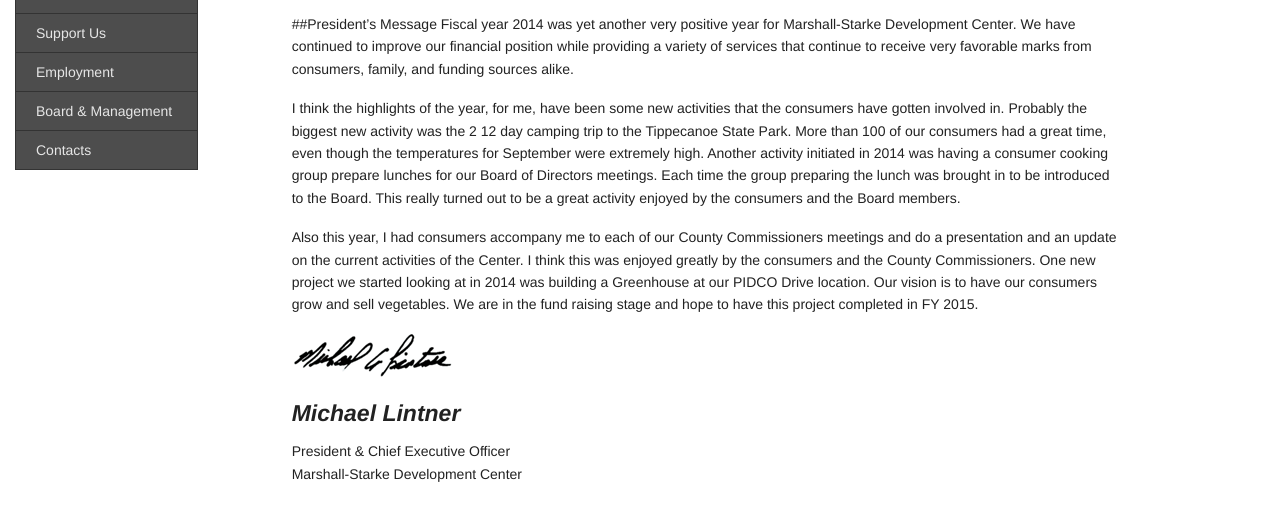
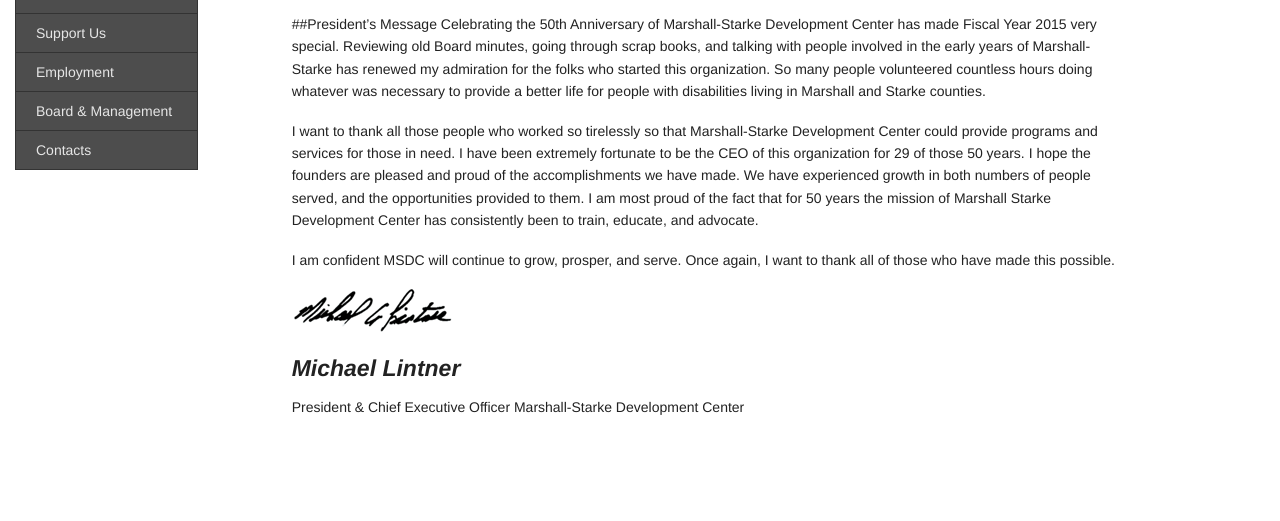
Before and after one commit to leviwilson/marshall-starke.org, a Jekyll site: the page built from report/message.md, in a window 1280 px wide, cut to the strip 231-1027 px from the top of the page. Shown: the top 521 px of the strip. Built offline with Jekyll 4.4.1, drawn with Linux system fonts in a browser that asks for light colours; nearby versions of some CDN libraries.

Commit message:
update 2015 presidents message

```diff
--- a/report/message.md
+++ b/report/message.md
@@ -1,16 +1,15 @@
 ---
 layout: default
-title: "2014 President's Message"
+title: "2015 President's Message"
 ---
 {% include annual.report.breadcrumb %}
 
 ##President’s Message
-Fiscal year 2014 was yet another very positive year for Marshall-Starke Development Center. We have continued to improve our financial position while providing a variety of services that continue to receive very favorable marks from consumers, family, and funding sources alike.
+Celebrating the 50th Anniversary of Marshall-Starke Development Center has made Fiscal Year 2015 very special. Reviewing old Board minutes, going through scrap books, and talking with people involved in the early years of Marshall-Starke has renewed my admiration for the folks who started this organization. So many people volunteered countless hours doing whatever was necessary to provide a better life for people with disabilities living in Marshall and Starke counties.
 
-I think the highlights of the year, for me, have been some new activities that the consumers have gotten involved in. Probably the biggest new activity was the 2 12 day camping trip to the Tippecanoe State Park. More than 100 of our consumers had a great time, even though the temperatures for September were extremely high. Another activity initiated in 2014 was having a consumer cooking group prepare lunches for our Board of Directors meetings. Each time the group preparing the lunch was brought in to be introduced to the Board. This really turned out to be a great activity enjoyed by the consumers and the Board members.
+I want to thank all those people who worked so tirelessly so that Marshall-Starke Development Center could provide programs and services for those in need. I have been extremely fortunate to be the CEO of this organization for 29 of those 50 years. I hope the founders are pleased and proud of the accomplishments we have made. We have experienced growth in both numbers of people served, and the opportunities provided to them. I am most proud of the fact that for 50 years the mission of Marshall Starke Development Center has consistently been to train, educate, and advocate.
 
-Also this year, I had consumers accompany me to each of our County Commissioners meetings and do a presentation and an update on the current activities of the Center. I think this was enjoyed greatly by the consumers and the County Commissioners.
-One new project we started looking at in 2014 was building a Greenhouse at our PIDCO Drive location. Our vision is to have our consumers grow and sell vegetables. We are in the fund raising stage and hope to have this project completed in FY 2015.
+I am confident MSDC will continue to grow, prosper, and serve. Once again, I want to thank all of those who have made this possible.
 
 ![Michael Lintner](/images/mike_signature.png)
 #### *Michael Lintner*
```
